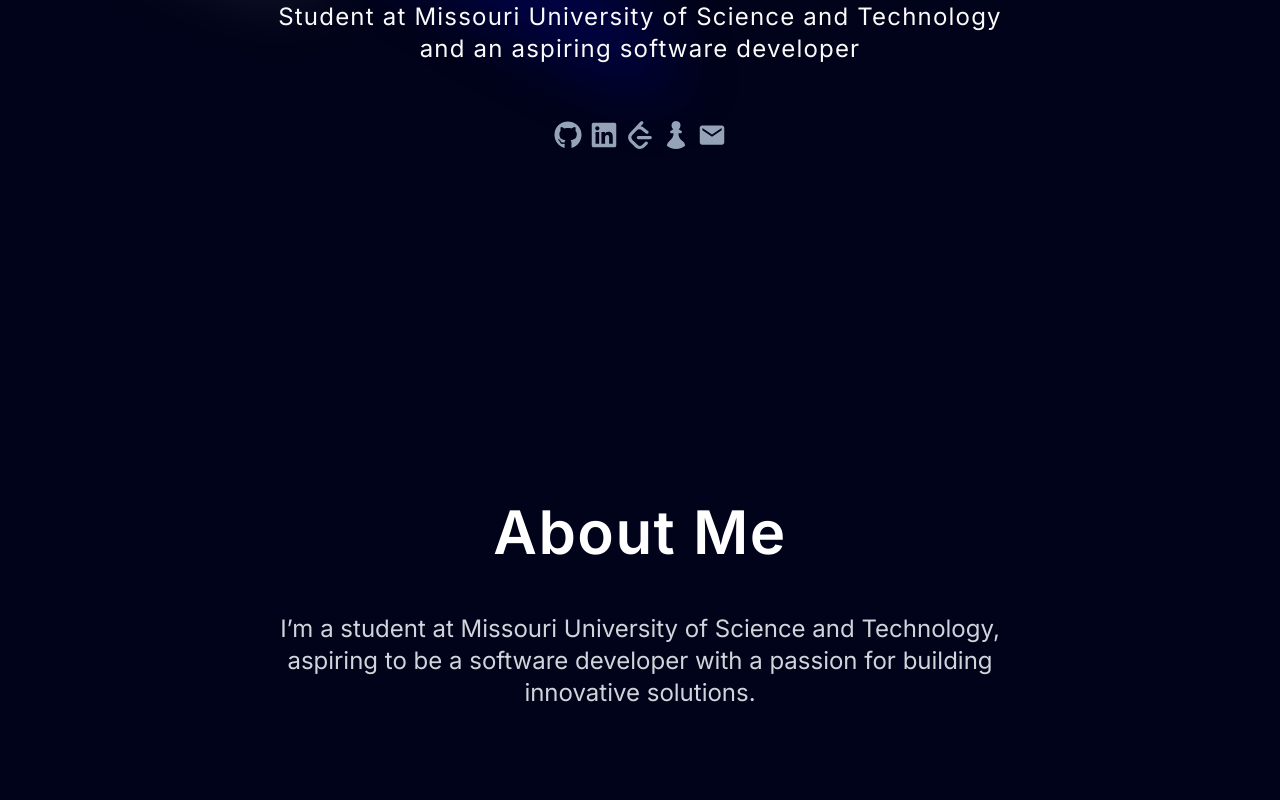
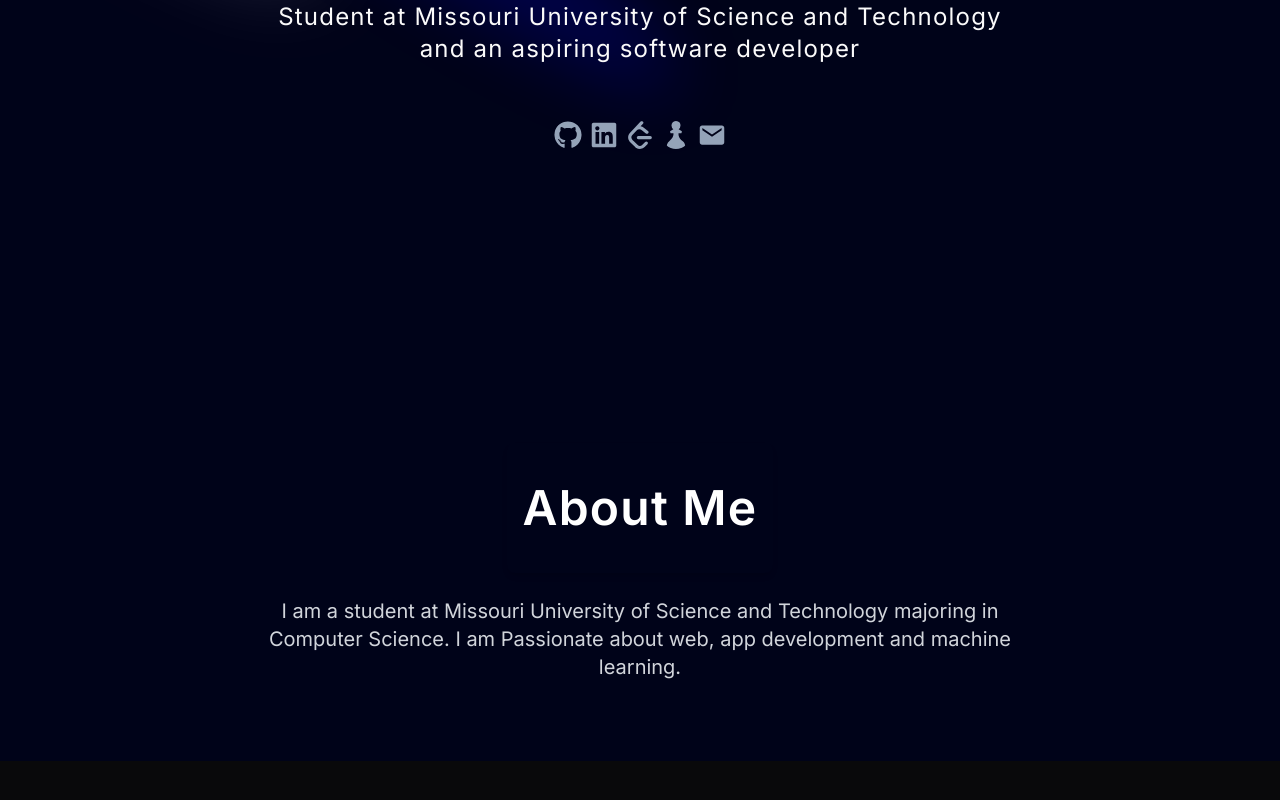
Before and after one commit to XDTerminated/portfolio, a Next.js app: page / in a window 1280 px wide. Shown: the part 338-1138 px from the top of the page. After the commit the page ends 1099 px from the top, so only its background shows below. Built offline with nearby package versions, Linux system fonts and the light colour scheme.

Commit message:
Added about section

```diff
--- a/src/components/About.tsx
+++ b/src/components/About.tsx
@@ -1,3 +1,40 @@
+// "use client"; // Ensure the component is client-side only
+
+// import React from "react";
+// import { motion } from "framer-motion";
+// import { TextGenerateEffect } from "./ui/TextGenerateEffect";
+
+// const About = () => {
+//   return (
+//     <div className="relative pb-8 pt-20">
+//       {" "}
+//       <motion.div
+//         initial={{ opacity: 0, y: 50 }}
+//         whileInView={{ opacity: 1, y: 0 }}
+//         transition={{ duration: 0.8, ease: "easeOut" }}
+//         viewport={{ once: true }}
+//         className="flex justify-center relative z-10 my-12"
+//       >
+//         <div className="max-w-[85vw] md:max-w-3xl lg:max-w-[60vw] flex flex-col items-center justify-center space-y-4">
+//           {" "}
+//           <TextGenerateEffect
+//             className="text-center text-[36px] md:text-4xl lg:text-5xl font-semibold tracking-tight" // Slightly reduced font size for balance
+//             words="About Me"
+//           />
+//           <p className="text-center leading-relaxed text-sm md:text-lg lg:text-xl text-gray-700 dark:text-gray-300">
+//             {" "}
+//             I’m a student at Missouri University of Science and Technology,
+//             aspiring to be a software developer with a passion for building
+//             innovative solutions.
+//           </p>
+//         </div>
+//       </motion.div>
+//     </div>
+//   );
+// };
+
+// export default About;
+
 "use client"; // Ensure the component is client-side only
 
 import React from "react";
@@ -6,23 +43,27 @@ import { TextGenerateEffect } from "./ui/TextGenerateEffect";
 
 const About = () => {
   return (
-    <div className="relative pb-12 pt-24">
+    <div className="relative pb-8 pt-20">
       <motion.div
         initial={{ opacity: 0, y: 50 }}
         whileInView={{ opacity: 1, y: 0 }}
         transition={{ duration: 0.8, ease: "easeOut" }}
         viewport={{ once: true }}
-        className="flex justify-center relative z-10 my-16"
+        className="flex justify-center relative z-10 my-12"
       >
         <div className="max-w-[85vw] md:max-w-3xl lg:max-w-[60vw] flex flex-col items-center justify-center space-y-6">
-          <TextGenerateEffect
-            className="text-center text-[38px] md:text-5xl lg:text-6xl font-semibold tracking-tight"
-            words="About Me"
-          />
-          <p className="text-center leading-relaxed text-base md:text-xl lg:text-2xl text-gray-700 dark:text-gray-300">
-            I’m a student at Missouri University of Science and Technology,
-            aspiring to be a software developer with a passion for building
-            innovative solutions.
+          {/* Enhanced Title with Background and Border */}
+          <div className="bg-gradient-to-r from-purple-400 to-blue-500 p-4 rounded-lg shadow-md">
+            <TextGenerateEffect
+              className="text-center text-[36px] md:text-4xl lg:text-5xl font-semibold tracking-tight text-white"
+              words="About Me"
+            />
+          </div>
+
+          <p className="text-center leading-relaxed text-sm md:text-lg lg:text-xl text-gray-700 dark:text-gray-300">
+            I am a student at Missouri University of Science and Technology
+            majoring in Computer Science. I am Passionate about web, app
+            development and machine learning.
           </p>
         </div>
       </motion.div>
```
